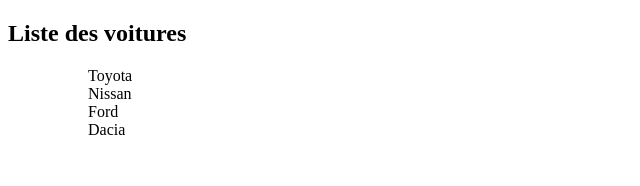
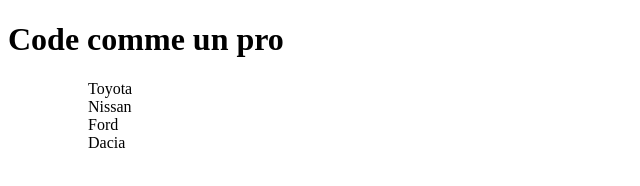
Before and after one commit to fadia13/coursGitGithubcollab, a plain HTML site: page cesaire.html in a window 1280 px wide. Shown: the whole page, without its empty margins (0-640 px from the left). Drawn offline with Linux system fonts and the light colour scheme.

Commit message:
code comme un pro

```diff
--- a/cesaire.html
+++ b/cesaire.html
@@ -6,8 +6,7 @@
     <title>Document</title>
 </head>
 <body>
-    <h2>Liste des voitures</h2>
-
+   <h1>Code comme un pro</h1>
     <ul>
         <ol>Toyota</ol>
         <ol>Nissan</ol>
```
